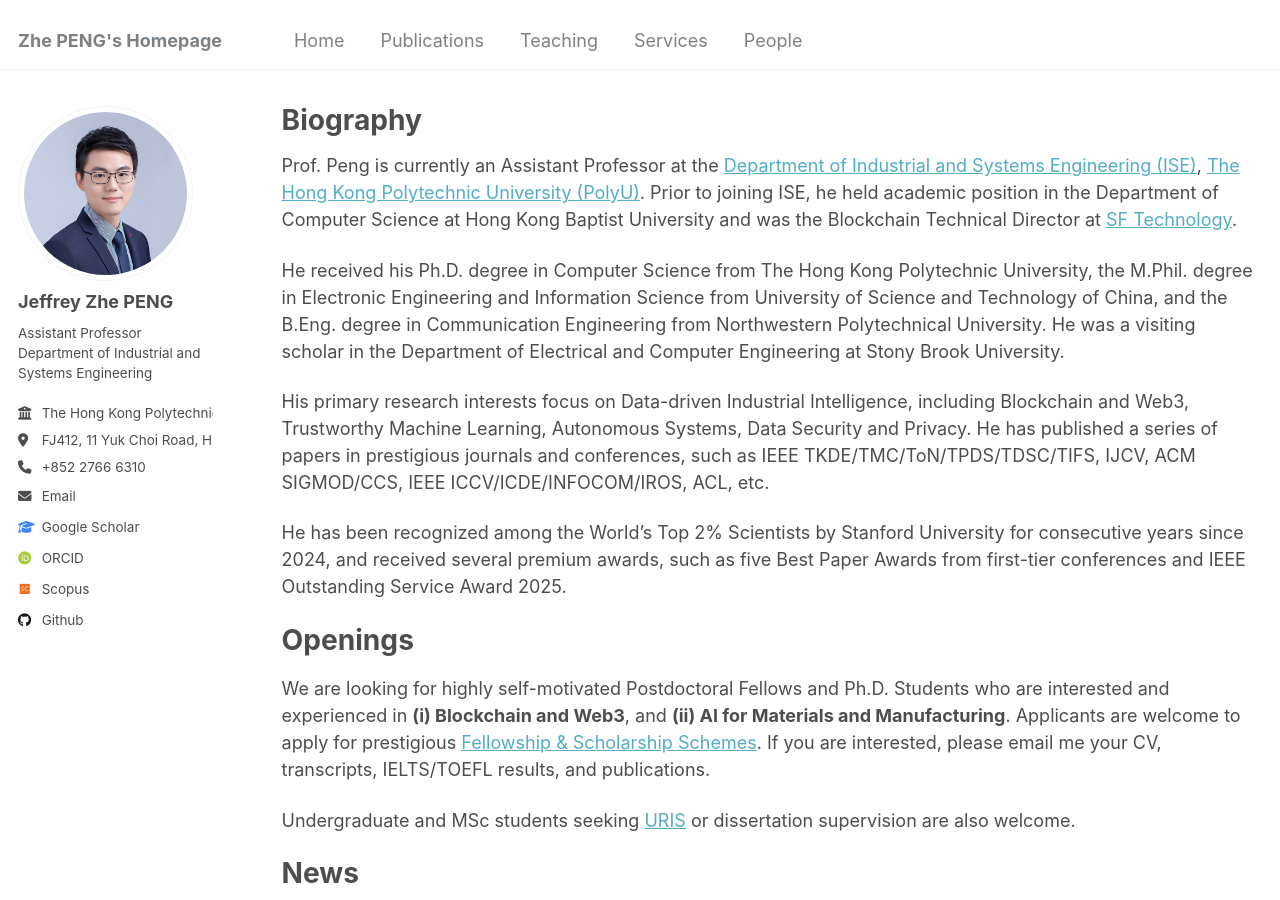
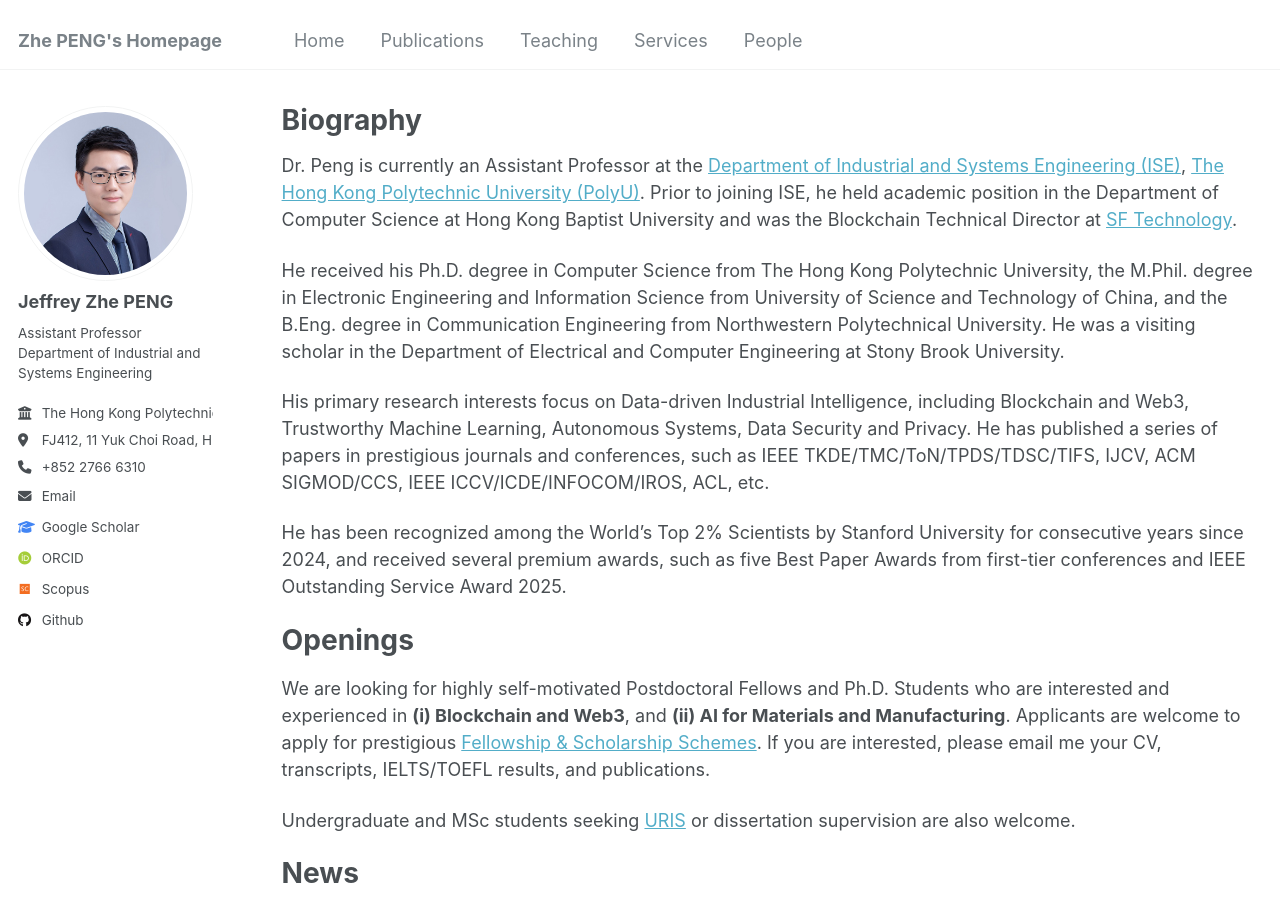
Before and after one commit to PENG-Zhe/peng-zhe.github.io, a Jekyll site: the page built from _pages/about.md, in a window 1280 px wide and 900 px high. Built offline with Jekyll 4.4.1, drawn with Linux system fonts in a browser that asks for light colours; some web fonts are replaced.

Commit message:
Update about.md

```diff
--- a/_pages/about.md
+++ b/_pages/about.md
@@ -10,12 +10,12 @@ redirect_from:
 <!-- -->
 
 <!--
-Prof. Peng is currently an Assistant Professor at the [Department of Industrial and Systems Engineering (ISE)](https://www.polyu.edu.hk/ise/){:target="_blank"}, [The Hong Kong Polytechnic University (PolyU)](https://www.polyu.edu.hk/){:target="_blank"}. Prior to joining ISE, he was a Research Assistant Professor of Computer Science at Hong Kong Baptist University, working closely with [Prof. Jianliang Xu](https://www.comp.hkbu.edu.hk/~xujl/){:target="_blank"}, and was the Blockchain Technical Director at [SF Technology](https://www.sf-tech.com.cn){:target="_blank"}.
+Dr. Peng is currently an Assistant Professor at the [Department of Industrial and Systems Engineering (ISE)](https://www.polyu.edu.hk/ise/){:target="_blank"}, [The Hong Kong Polytechnic University (PolyU)](https://www.polyu.edu.hk/){:target="_blank"}. Prior to joining ISE, he was a Research Assistant Professor of Computer Science at Hong Kong Baptist University, working closely with [Prof. Jianliang Xu](https://www.comp.hkbu.edu.hk/~xujl/){:target="_blank"}, and was the Blockchain Technical Director at [SF Technology](https://www.sf-tech.com.cn){:target="_blank"}.
 
 He received his Ph.D. degree in Computer Science from The Hong Kong Polytechnic University under the supervision of [Prof. Bin Xiao](https://www4.comp.polyu.edu.hk/~csbxiao/){:target="_blank"}, the M.Phil. degree in Electronic Engineering and Information Science from University of Science and Technology of China, and the B.Eng. degree in Communication Engineering from Northwestern Polytechnical University. He was a visiting scholar in the Department of Electrical and Computer Engineering at Stony Brook University, supervised by [Prof. Yuanyuan Yang](https://www.ece.stonybrook.edu/~yang/){:target="_blank"}.
 -->
 
-Prof. Peng is currently an Assistant Professor at the [Department of Industrial and Systems Engineering (ISE)](https://www.polyu.edu.hk/ise/){:target="_blank"}, [The Hong Kong Polytechnic University (PolyU)](https://www.polyu.edu.hk/){:target="_blank"}. Prior to joining ISE, he held academic position in the Department of Computer Science at Hong Kong Baptist University and was the Blockchain Technical Director at [SF Technology](https://www.sf-tech.com.cn){:target="_blank"}.
+Dr. Peng is currently an Assistant Professor at the [Department of Industrial and Systems Engineering (ISE)](https://www.polyu.edu.hk/ise/){:target="_blank"}, [The Hong Kong Polytechnic University (PolyU)](https://www.polyu.edu.hk/){:target="_blank"}. Prior to joining ISE, he held academic position in the Department of Computer Science at Hong Kong Baptist University and was the Blockchain Technical Director at [SF Technology](https://www.sf-tech.com.cn){:target="_blank"}.
 
 He received his Ph.D. degree in Computer Science from The Hong Kong Polytechnic University, the M.Phil. degree in Electronic Engineering and Information Science from University of Science and Technology of China, and the B.Eng. degree in Communication Engineering from Northwestern Polytechnical University. He was a visiting scholar in the Department of Electrical and Computer Engineering at Stony Brook University.
 
```
